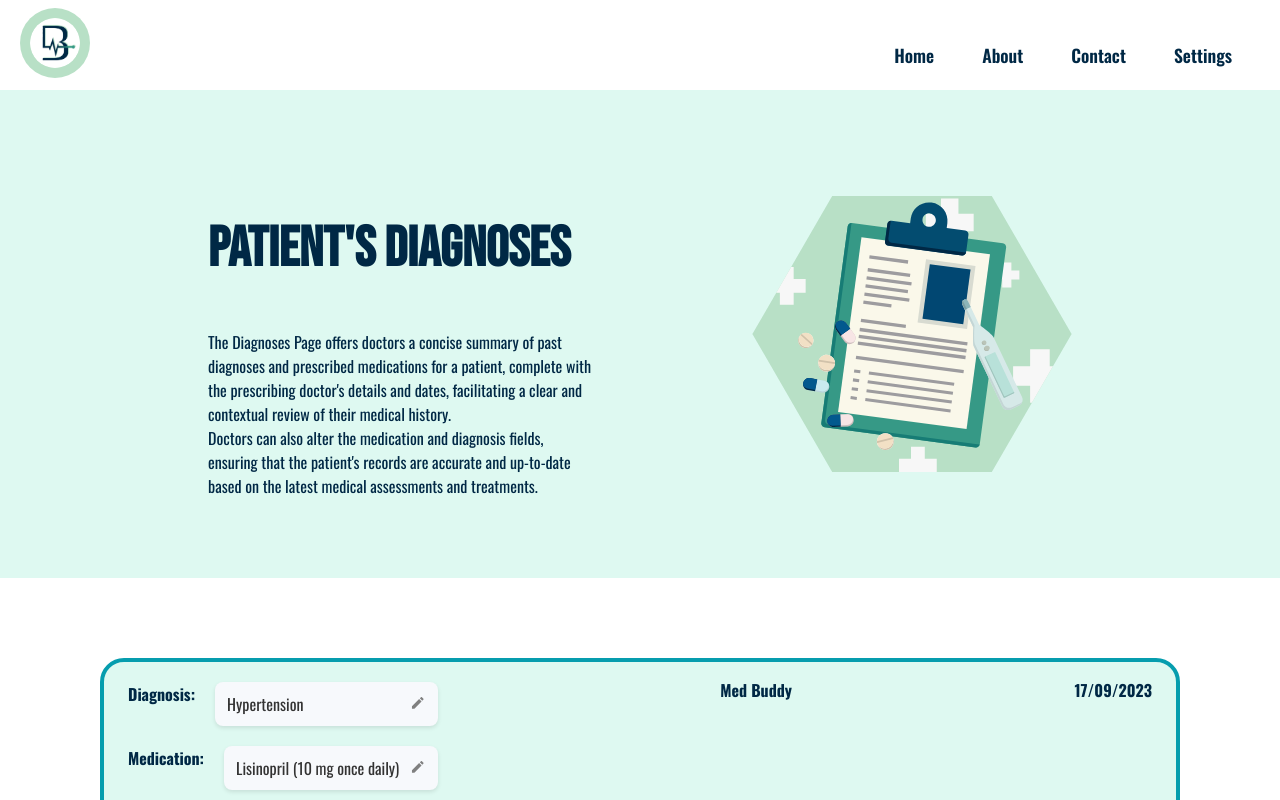
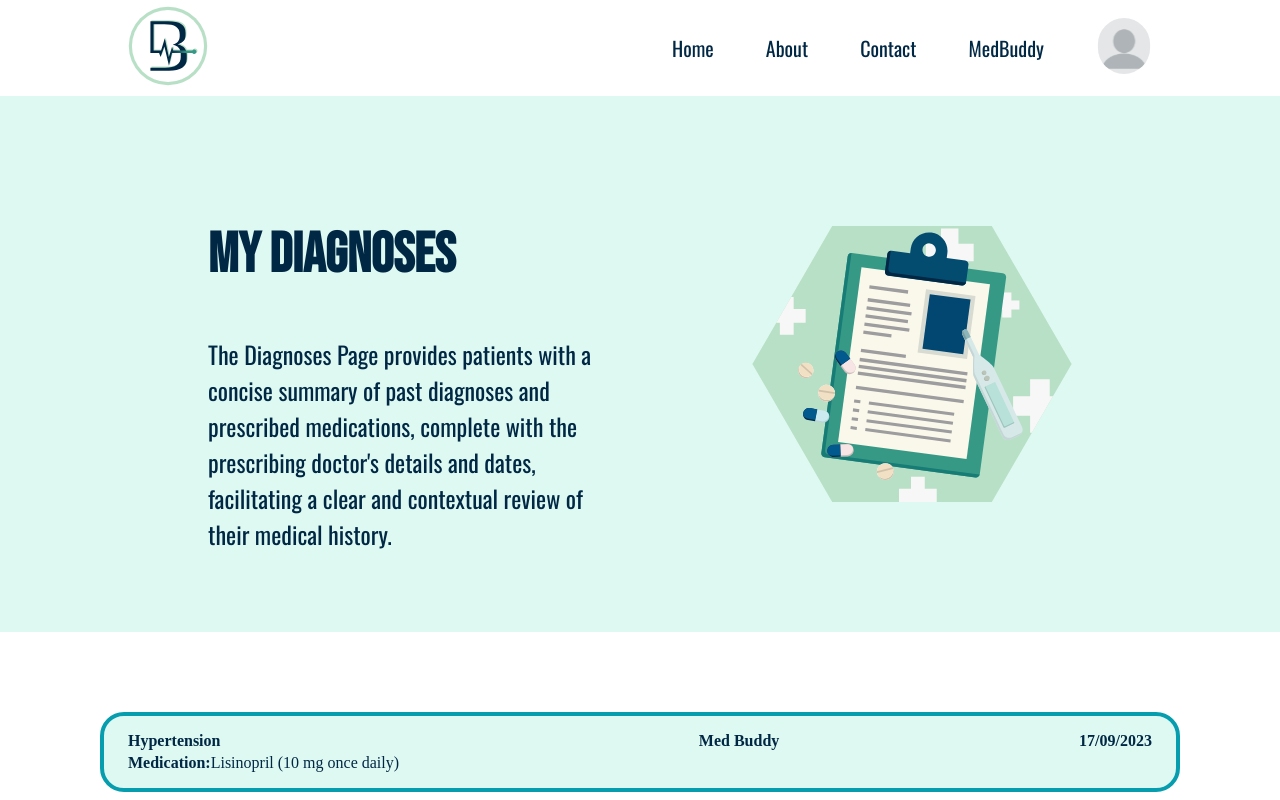
Before and after one commit to GrupaA4/MedBuddy, a React (Create React App) app in the folder FrontEnd/medbuddy/: page /diagnoses in a window 1280 px wide. Shown: the top 800 px of the page. Built offline with nearby package versions, Linux system fonts and the light colour scheme.

Commit message:
route update

```diff
--- a/FrontEnd/medbuddy/src/App.js
+++ b/FrontEnd/medbuddy/src/App.js
@@ -19,7 +19,7 @@ import ChatPage from './Patient/pages/chat/page';
 import Diagnoses from './Patient/pages/diagnoses/page';
 // import Register from './Patient/pages/register/register';
 import ProfilePatient from './Patient/pages/profile/profile';
-import Contact from './Patient/pages/contact/page';
+import ContactPatient from './Patient/pages/contact/page';
 import About from './Patient/pages/about/page';
 
 const App = () => {
@@ -37,9 +37,13 @@ const App = () => {
         <Route path="/homeMedic" element={<HomeMedic />} />
         <Route path="/contactMedic" element={<ContactMedic />} />
         <Route path="/profileMedic" element={<ProfileMedic />} />
-        <Route path="/diagnoses" element={<Diagnostic />} />
+        <Route path="/diagnosesMedic" element={<Diagnostic />} />
 
-
+            <Route path="/chat" element={<ChatPage />} />
+            <Route path="/diagnoses" element={<Diagnoses />} />
+            <Route path="/profilePatient" element={<ProfilePatient />} />
+            <Route path="/contactPatient" element={<ContactPatient />} />
+            <Route path="/about" element={<About />} />
       </Routes>
     </Router>
   );
```
